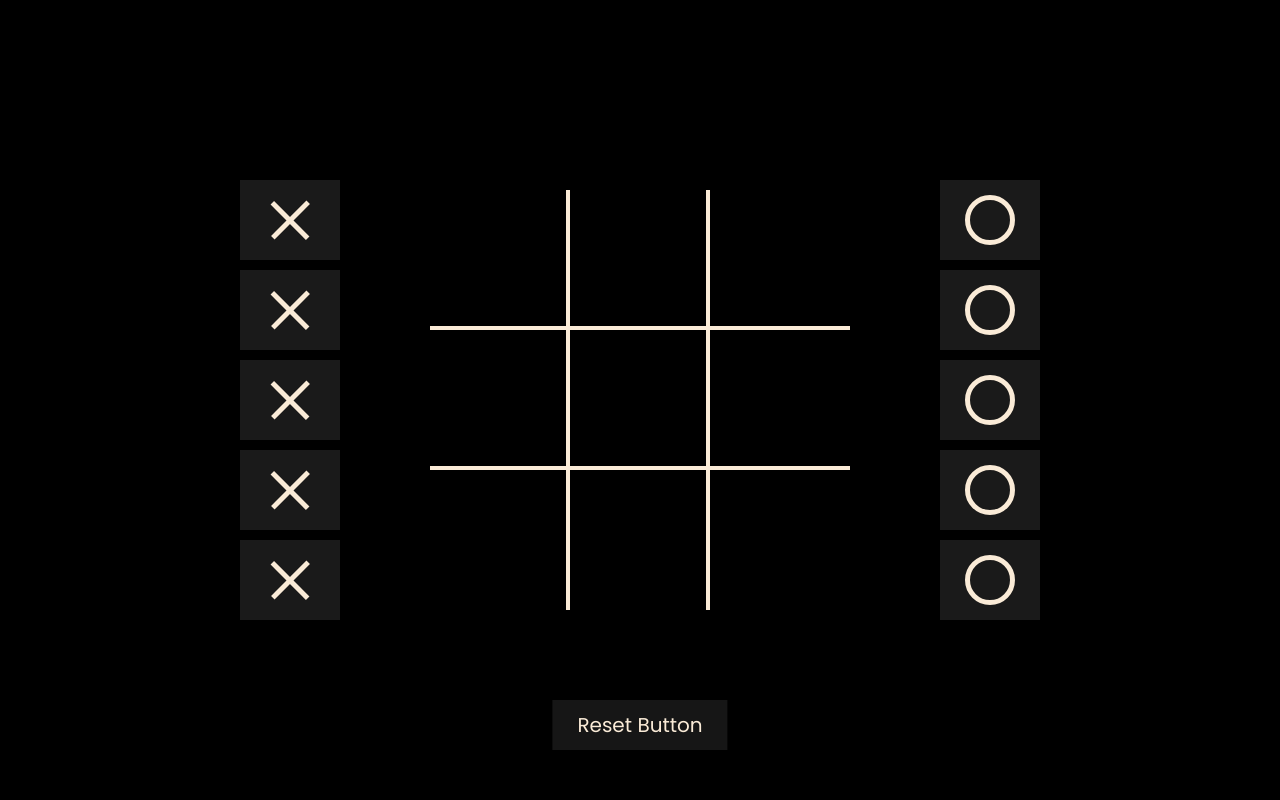
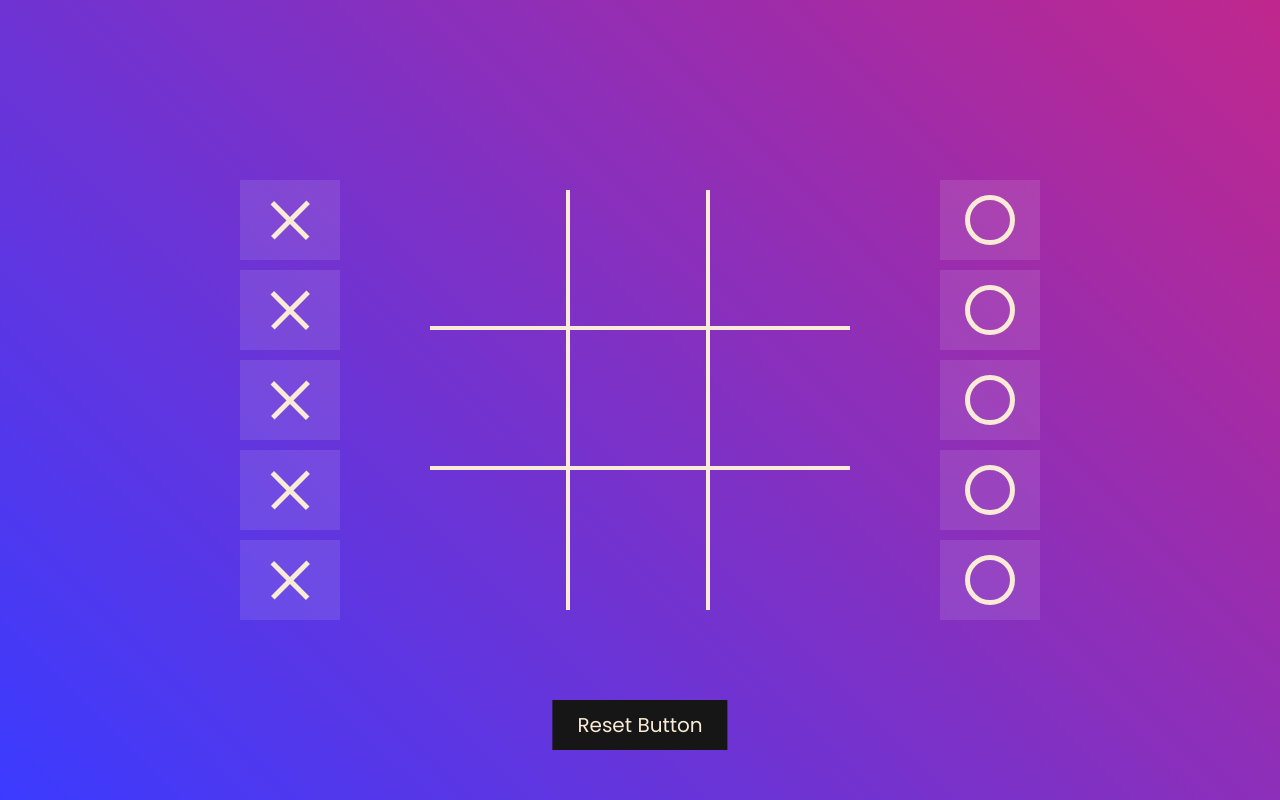
Before and after one commit to fatmaabdelhadi/tictactoe, a plain HTML site: page index.html in a window 1280 px wide. Drawn offline with Linux system fonts and the light colour scheme.

Commit message:
Adjusted small css attribute

```diff
--- a/style.css
+++ b/style.css
@@ -12,7 +12,7 @@ body{
     justify-content: center;
     align-items: center;
     min-height: 100vh;
-    background: black;
+    background: linear-gradient(45deg, rgb(59, 59, 255), rgb(192, 39, 141));
 }
 
 .board{
```
